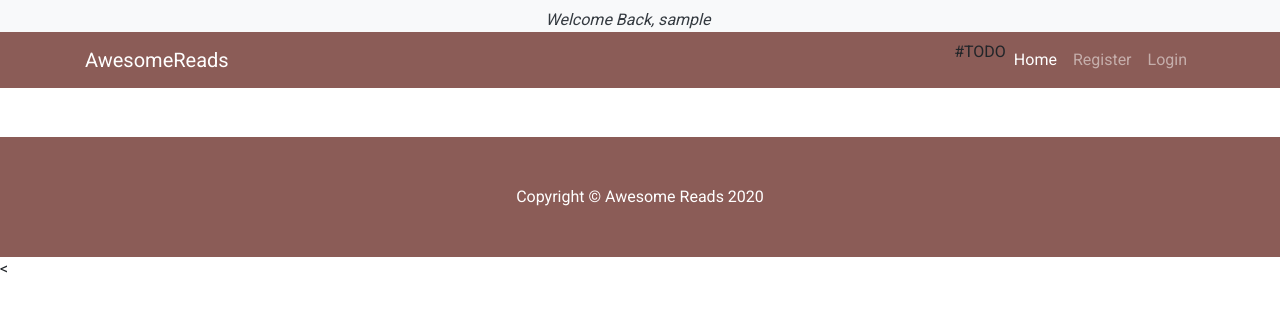
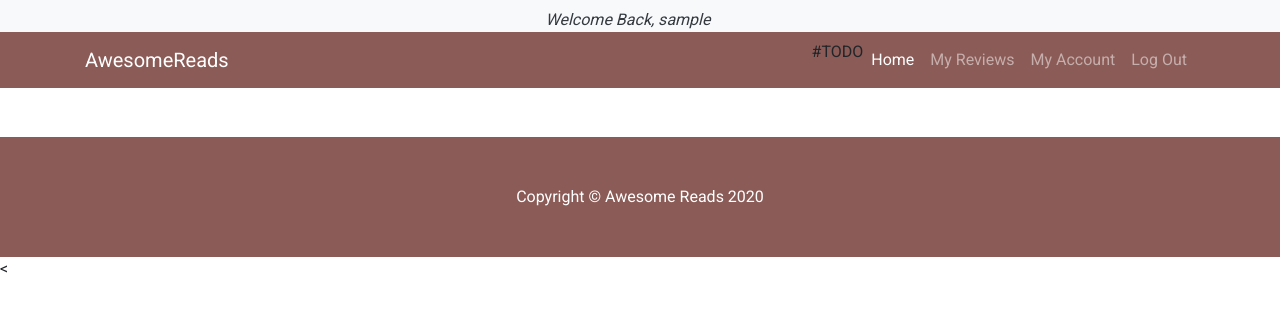
Before and after one commit to rootcanopy/Book-Reviews, a Flask app: page /base in a window 1280 px wide. Shown: the top 312 px of the page. Run offline with Flask 2, Linux system fonts and the light colour scheme; the visitor is signed in with stand-in values (Sample User, id 1); some libraries are stand-ins or nearby versions.

Commit message:
working on user profile

```diff
--- a/templates/base.html
+++ b/templates/base.html
@@ -41,18 +41,30 @@
                 </button>
 
             <div class="collapse navbar-collapse" id="navbarResponsive">
-                <!-- IF USER LOGGED IN -->
+
                 <ul class="navbar-nav ml-auto">#TODO
-
-                    <li class="nav-item {% block nav_index %}{% endblock %}">
+                    <li class="nav-item">
                         <a class="nav-link active" href="{{ url_for('index') }}">Home<span class="sr-only">(current)</span></a>
                     </li>
-                    <li class="nav-item {% block nav_register %}{% endblock %}">
+                <!-- IF USER LOGGED IN -->
+                {% if 'username' not in session %}
+                    <li class="nav-item">
                         <a class="nav-link" href="{{ url_for('register') }}">Register</a>
                     </li>
-                    <li class="nav-item {% block nav_login %}{% endblock %}">
+                    <li class="nav-item">
                         <a class="nav-link" href="{{ url_for('login') }}">Login</a>
                     </li>
+                {% else %}
+                    <li class="nav-item">
+                        <a class="nav-link" href="">My Reviews</a>
+                    </li>
+                    <li class="nav-item">
+                        <a class="nav-link" href="">My Account</a>
+                    </li>
+                    <li class="nav-item">
+                        <a class="nav-link" href="">Log Out</a>
+                    </li>
+                {% endif %}
                 </ul>
             </div>
         </div>
--- a/templates/my_account.html
+++ b/templates/my_account.html
@@ -1 +1,6 @@
 {% extends 'base.html' %}
+
+{% block content %}
+
+
+{% endblock %}
```
